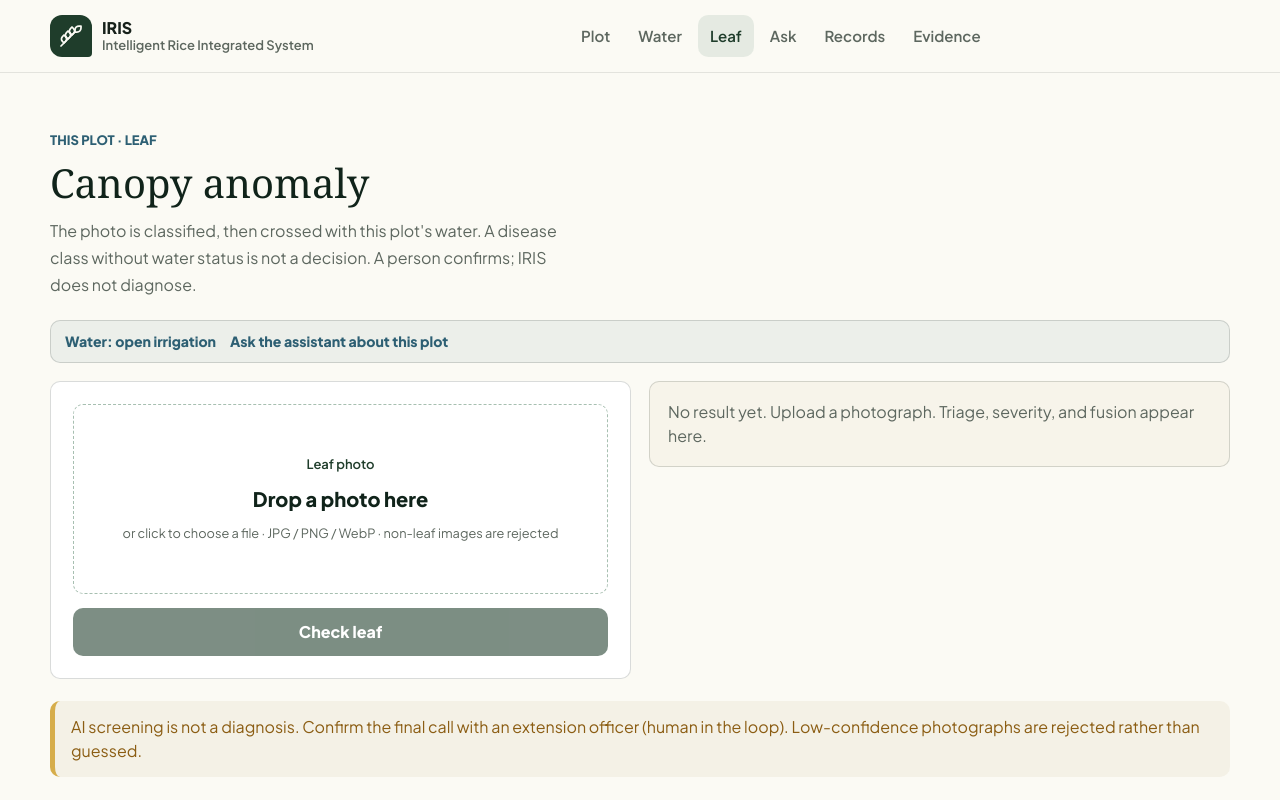
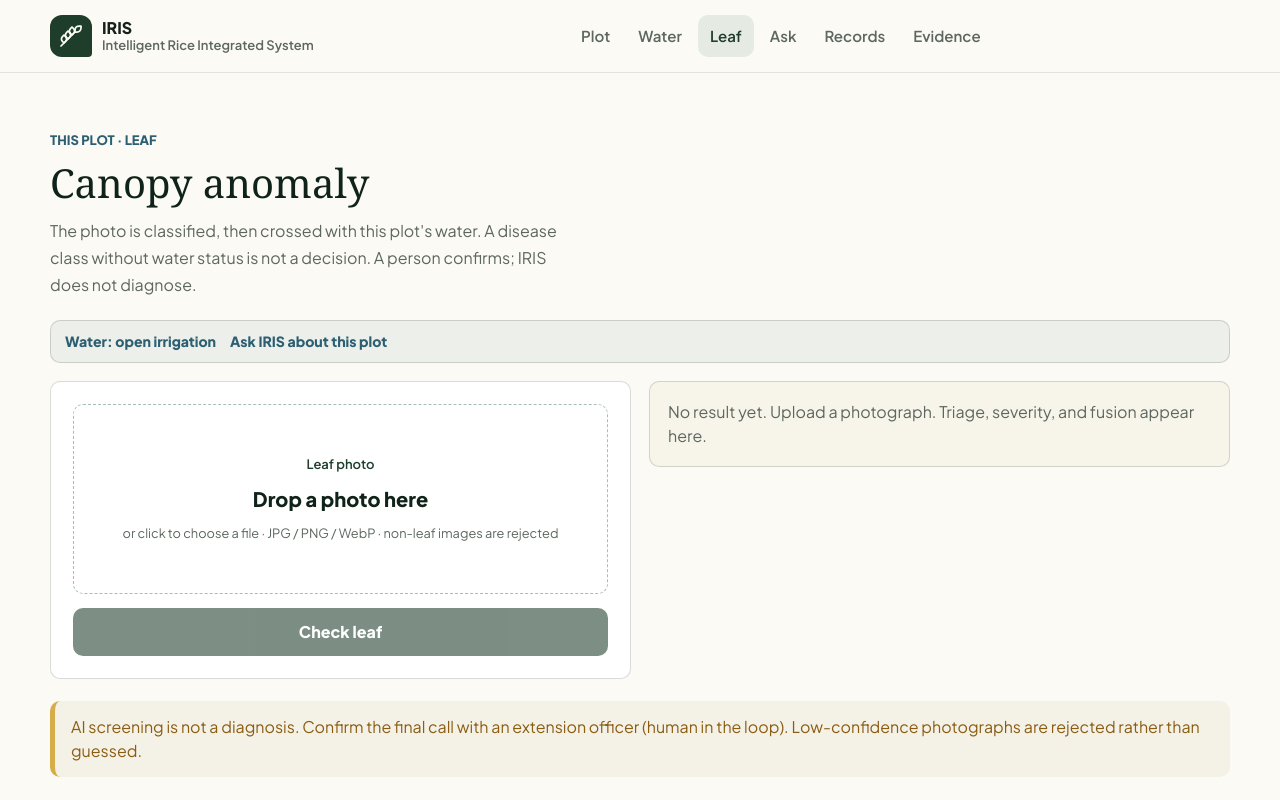
Before and after one commit to JoshCDev/iris, a Next.js app in the folder apps/web/: page /health in a window 1280 px wide. Shown: the top 800 px of the page. Built offline with nearby package versions, Linux system fonts and the light colour scheme; no server answers.

Commit message:
﻿feat(web): rename cross-link copy to "Ask IRIS about this plot"
Co-authored-by: CommandCodeBot <noreply@commandcode.ai>

```diff
--- a/apps/web/components/CrossLinks.tsx
+++ b/apps/web/components/CrossLinks.tsx
@@ -20,7 +20,7 @@ export function CrossLinks({ current }: { current: "water" | "health" | "assista
       )}
       {current !== "assistant" && (
         <Link href={current === "health" ? askLeafHref(leaf?.top_class) : askWhyHref(status?.action)}>
-          Ask the assistant about this plot
+          Ask IRIS about this plot
         </Link>
       )}
     </nav>
```
